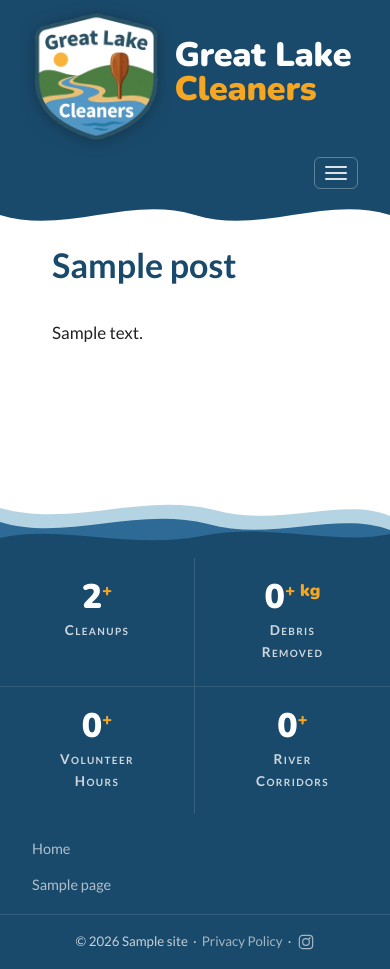
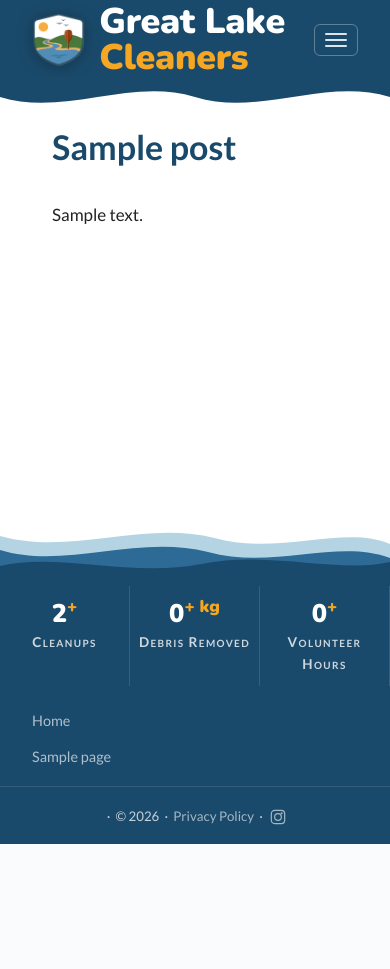
Before and after one commit to tudor-costache/glc, a WordPress theme: template theme-dev/great-lake-cleaners-theme/page.php in a window 390 px wide. After the commit the page ends 844 px from the top, so only its background shows below. Run offline with PHP 8.4 and a stand-in for WordPress, Linux system fonts and the light colour scheme; the site name, menu and one post (Sample post) are stand-ins, and other content is empty.

Commit message:
Compact header

```diff
--- a/theme-dev/great-lake-cleaners-theme/assets/js/nav.js
+++ b/theme-dev/great-lake-cleaners-theme/assets/js/nav.js
@@ -75,4 +75,26 @@
             if ( link ) link.setAttribute( 'aria-expanded', 'false' );
         } );
     }
+
+    // ── Compact header on scroll ──────────────────────────────────────────────
+    var header = document.getElementById( 'glc-site-header' );
+    if ( header ) {
+        var ticking = false;
+        function updateCompact() {
+            var y = window.scrollY;
+            if ( ! header.classList.contains( 'is-compact' ) && y > 80 ) {
+                header.classList.add( 'is-compact' );
+            } else if ( header.classList.contains( 'is-compact' ) && y < 40 ) {
+                header.classList.remove( 'is-compact' );
+            }
+            ticking = false;
+        }
+        window.addEventListener( 'scroll', function() {
+            if ( ! ticking ) {
+                window.requestAnimationFrame( updateCompact );
+                ticking = true;
+            }
+        }, { passive: true } );
+        if ( window.scrollY > 80 ) header.classList.add( 'is-compact' );
+    }
 } )();
--- a/theme-dev/great-lake-cleaners-theme/footer.php
+++ b/theme-dev/great-lake-cleaners-theme/footer.php
@@ -82,8 +82,11 @@
 
     </div>
     <div class="glc-footer-base">
-        <p>&copy; <?php echo esc_html( date( 'Y' ) ); ?>
-            <?php bloginfo( 'name' ); ?> &nbsp;·&nbsp;
+        <p>
+            <span class="glc-footer-tagline"><?php bloginfo( 'description' ); ?></span>
+            &nbsp;·&nbsp;
+            &copy; <?php echo esc_html( date( 'Y' ) ); ?>
+            &nbsp;·&nbsp;
             <a href="<?php echo esc_url( home_url( '/privacy-policy/' ) ); ?>">
                 <?php esc_html_e( 'Privacy Policy', 'great-lake-cleaners' ); ?>
             </a>
--- a/theme-dev/great-lake-cleaners-theme/header.php
+++ b/theme-dev/great-lake-cleaners-theme/header.php
@@ -155,6 +155,10 @@
                              alt="<?php bloginfo( 'name' ); ?>"
                              class="glc-badge-img">
                     <?php endif; ?>
+                    <img src="<?php echo esc_url( get_stylesheet_directory_uri() . '/assets/images/glc-badge-sm.png' ); ?>"
+                         alt=""
+                         aria-hidden="true"
+                         class="glc-badge-sm-img">
                 </a>
             </div>
 
--- a/theme-dev/great-lake-cleaners-theme/style.css
+++ b/theme-dev/great-lake-cleaners-theme/style.css
@@ -69,7 +69,7 @@ Text Domain: great-lake-cleaners
 /* ── Reset & Base ─────────────────────────────────────────────────────────── */
 *, *::before, *::after { box-sizing: border-box; margin: 0; padding: 0; }
 
-html { font-size: 17px; scroll-behavior: smooth; }
+html { font-size: 17px; scroll-behavior: smooth; overflow-anchor: none; }
 
 body {
     font-family: var(--glc-font-body);
@@ -130,7 +130,7 @@ a:hover { color: var(--glc-green); }
     box-shadow: 0 2px 12px rgba(0,0,0,0.22);
 }
 
-.glc-header-top { padding: 8px 0; }
+.glc-header-top { padding: 8px 0; transition: padding 0.6s ease-in-out; }
 
 .glc-header-inner {
     max-width: 1140px;
@@ -144,6 +144,11 @@ a:hover { color: var(--glc-green); }
 /* Badge — square shield logo, centered in header */
 .glc-logo-wrap {
     flex-shrink: 0;
+}
+
+.glc-logo-wrap a {
+    display: block;
+    position: relative; /* anchors the compact badge overlay */
 }
 
 .glc-badge-img {
@@ -152,6 +157,22 @@ a:hover { color: var(--glc-green); }
     width: auto;
     object-fit: contain;
     filter: drop-shadow(0 2px 8px rgba(0,0,0,0.28));
+    transition: height 0.6s ease-in-out, opacity 0.4s ease-in-out;
+}
+
+/* Compact badge — hidden by default, fades in when header compresses */
+.glc-badge-sm-img {
+    position: absolute;
+    top: 50%;
+    left: 0;
+    transform: translateY(-50%);
+    height: 56px;
+    width: auto;
+    object-fit: contain;
+    filter: drop-shadow(0 2px 8px rgba(0,0,0,0.28));
+    opacity: 0;
+    pointer-events: none;
+    transition: opacity 0.4s ease-in-out;
 }
 
 /* Brand text */
@@ -179,6 +200,9 @@ a:hover { color: var(--glc-green); }
     font-variant: small-caps;
     color: var(--glc-gold);
     margin-top: 7px;
+    max-height: 40px;
+    overflow: hidden;
+    transition: max-height 0.6s ease-in-out, opacity 0.5s ease-in-out, margin-top 0.6s ease-in-out;
 }
 
 .glc-brand-sep { color: rgba(255,255,255,0.25); }
@@ -273,7 +297,7 @@ a:hover { color: var(--glc-green); }
     letter-spacing: 0.05em;
     font-variant: small-caps;
     border-bottom: 3px solid transparent;
-    transition: color 0.2s, border-color 0.2s;
+    transition: color 0.2s, border-color 0.2s, padding 0.6s ease-in-out;
 }
 
 .glc-nav-menu a:hover,
@@ -459,6 +483,13 @@ a:hover { color: var(--glc-green); }
     z-index: 101;           /* above page content, same sticky stack as header */
 }
 
+/* ── Compact header (triggered after 80 px of scroll) ────────────────────── */
+.is-compact .glc-header-top   { padding: 4px 0; }
+.is-compact .glc-badge-img    { height: 56px; opacity: 0; }
+.is-compact .glc-badge-sm-img { opacity: 1; pointer-events: auto; }
+.is-compact .glc-brand-tag    { max-height: 0; opacity: 0; margin-top: 0; }
+.is-compact .glc-nav-menu a   { padding: 6px 16px; }
+
 /* Footer wave — three-layer depth effect, self-contained SVG */
 .glc-wave-footer {
     display: block;
@@ -874,6 +905,9 @@ a:hover { color: var(--glc-green); }
 }
 .glc-footer-base a { color: white; text-decoration: underline; }
 .glc-footer-base a:hover { color: var(--glc-gold); }
+.glc-footer-tagline {
+    color: var(--glc-gold);
+}
 
 /* ══════════════════════════════════════════════════════════════════════════════
    CLEANUP ARCHIVE (archive-cleanup_event.php)
@@ -1891,9 +1925,16 @@ a:hover { color: var(--glc-green); }
 ══════════════════════════════════════════════════════════════════════════════ */
 @media ( max-width: 768px ) {
     .glc-header-inner { flex-wrap: wrap; gap: 14px; }
-    .glc-brand-name   { font-size: 2rem; }
     .glc-header-actions { display: none; }
     .glc-menu-toggle  { display: flex; margin-left: auto; }
+
+    /* Mobile: always compact — no full-height header */
+    .glc-header-top   { padding: 4px 0; }
+    .glc-badge-img    { height: 56px; opacity: 0; }
+    .glc-badge-sm-img { opacity: 1; pointer-events: auto; }
+    .glc-brand-name   { font-size: 2.1rem; }
+    .glc-brand-tag    { max-height: 0; opacity: 0; margin-top: 0; }
+    .glc-nav-menu a   { padding: 6px 16px; }
 
     .glc-nav-menu {
         flex-direction: column;
@@ -1932,9 +1973,14 @@ a:hover { color: var(--glc-green); }
     /* On mobile, stack hero map below text */
     .glc-fp-map  { order: 2; }
 
-    .glc-stats-strip { flex-wrap: wrap; }
-    .glc-stat { max-width: 50%; border-right: none; border-bottom: 1px solid rgba(255,255,255,0.1); }
-    .glc-stat:nth-child(odd) { border-right: 1px solid rgba(255,255,255,0.12); }
+    .glc-stats-strip { flex-wrap: nowrap; }
+    .glc-stat { flex: 1; min-width: 0; max-width: none; padding: 12px 6px; border-right: none; border-bottom: none; }
+    .glc-stat:nth-child(odd) { border-right: none; }
+    .glc-stat:nth-child(1),
+    .glc-stat:nth-child(2),
+    .glc-stat:nth-child(3) { border-right: 1px solid rgba(255,255,255,0.12); }
+    .glc-stat-val { font-size: 1.5rem; }
+    .glc-stat:last-child { display: none; } /* River Corridors hidden on mobile — static stat */
 
     .glc-main { padding: 0 20px 40px; }
     .glc-footer-inner { flex-direction: column; gap: 24px; }
```
Also changed, not shown: CLAUDE.md (+26 -22 lines), .claude/settings.local.json, theme-dev/great-lake-cleaners-theme/assets/images/glc-badge-sm.png (added), 2 other files.
